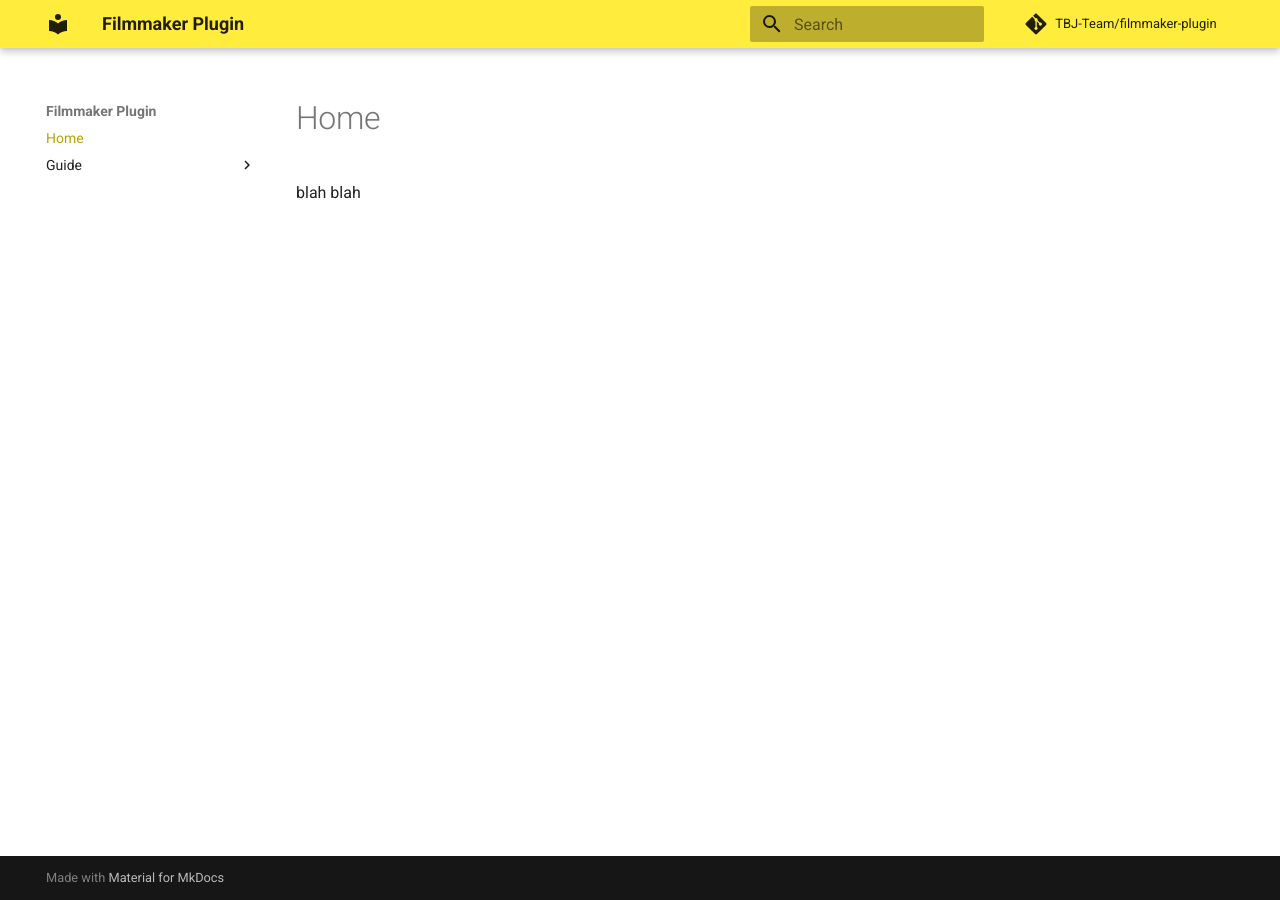
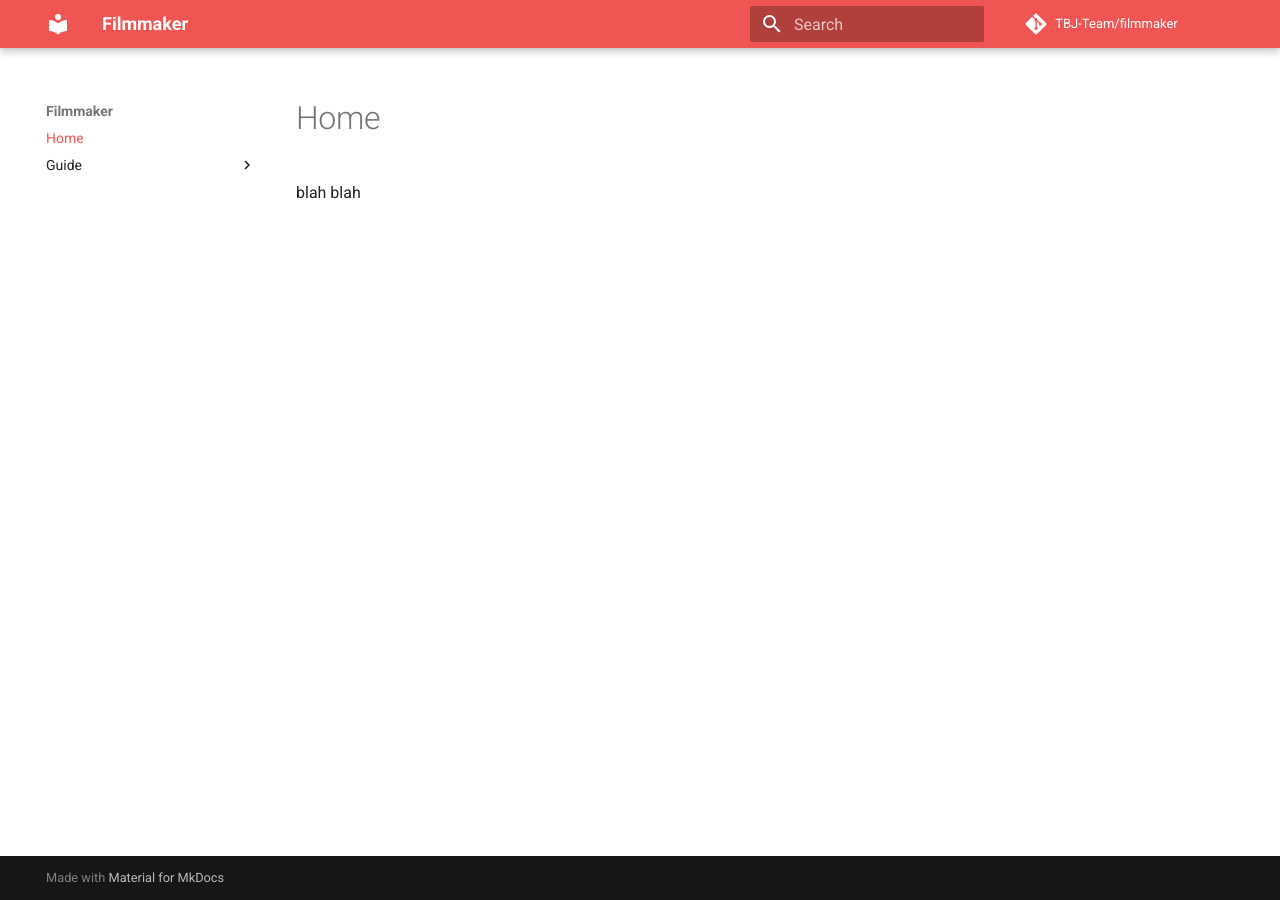
Before and after one commit to TBJ-Team/filmmaker, an MkDocs documentation site: the page built from docs/index.md, in a window 1280 px wide. Built offline with MkDocs 1.6.1 and Material for MkDocs 9.7.7, drawn with Linux system fonts in a browser that asks for light colours; comment, search, counter and statistics services are not loaded.

Commit message:
Fix up the docs

```diff
--- a/mkdocs.yml
+++ b/mkdocs.yml
@@ -1,13 +1,13 @@
-site_name: Filmmaker Plugin
-site_url: https://tbj-team.github.io/filmmaker-plugin/
-repo_name: TBJ-Team/filmmaker-plugin
-repo_url: https://github.com/TBJ-Team/filmmaker-plugin
+site_name: Filmmaker
+site_url: https://tbj-team.github.io/filmmaker/
+repo_name: TBJ-Team/filmmaker
+repo_url: https://github.com/TBJ-Team/filmmaker
 
 theme:
   name: material
   palette:
-    primary: 'Yellow'
-    accent: 'Yellow'
+    primary: 'Red'
+    accent: 'Red'
 
 nav:
   - Home: index.md
```
